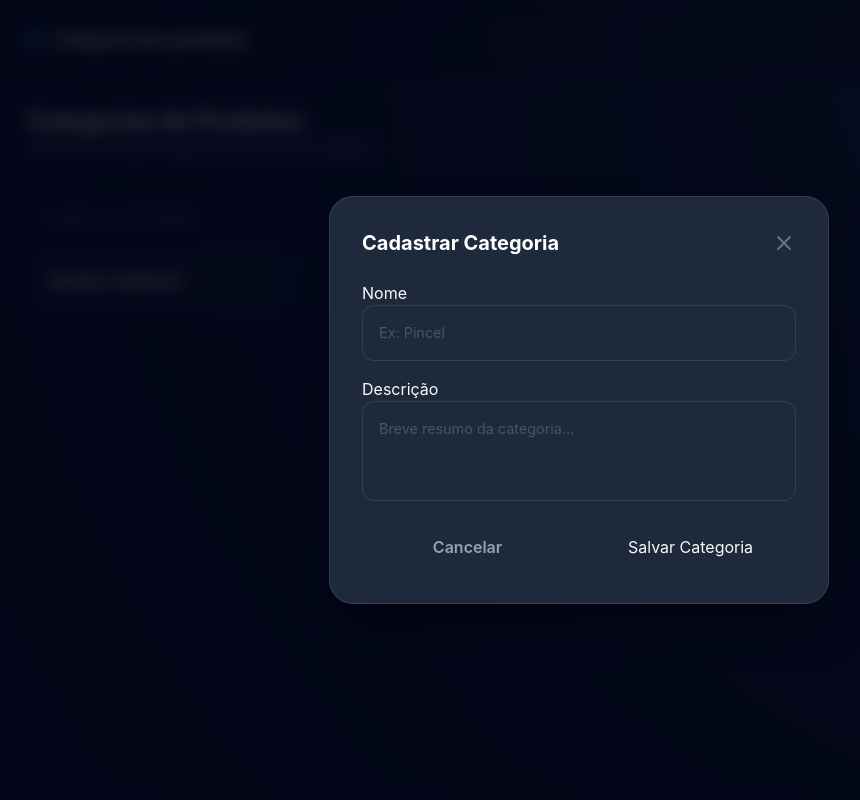
After one commit to NataRabelo/pdv, a Flask app: template app/templates/categoria/categoria.html in a window 1280 px wide, after a click on "Nova Categoria". The commit adds this page. Shown: the whole page, without its empty margins (61-921 px from the left). Run offline with Flask 3, Linux system fonts and the light colour scheme; the template is opened without the code that fills it: most values are stand-ins (such as "Sample title", 1, 10 or a date in 2020); some libraries are stand-ins or nearby versions.

Commit message:
Crud categoria

```diff
--- a/app/controllers/estoque_controller.py
+++ b/app/controllers/estoque_controller.py
@@ -10,7 +10,7 @@ def categoria():
     try:
         categorias = CategoriaService.listar()
         return render_template(
-            "categoria/listar.html",
+            "categoria/categoria.html",
             categorias=categorias
             )
 
--- a/app/repositorys/categoria_repository.py
+++ b/app/repositorys/categoria_repository.py
@@ -12,7 +12,7 @@ class CategoriaRepository():
 
     @staticmethod
     def update(categoria: CategoriaProduto):
-        db.session.commit(categoria)
+        db.session.commit()
 
         return categoria
 
--- a/app/static/css/core/core.css
+++ b/app/static/css/core/core.css
@@ -94,6 +94,47 @@ body {
 }
 
 /* =========================
+   ESTILO DE INPUT PREMIUM
+========================= */
+
+.input-field {
+    width: 100%;
+    background: rgba(15, 23, 42, 0.6); /* Slate 900 com transparência */
+    border: 1px solid rgba(255, 255, 255, 0.1); /* Borda quase invisível */
+    border-radius: 12px;
+    padding: 0.75rem 1rem; /* Padding mais equilibrado */
+    color: #f8fafc;
+    font-size: 0.95rem;
+    outline: none;
+    transition: all 0.2s cubic-bezier(0.4, 0, 0.2, 1);
+}
+
+/* Estado de Hover (Passar o mouse) */
+.input-field:hover {
+    background: rgba(15, 23, 42, 0.8);
+    border-color: rgba(56, 189, 248, 0.3); /* Um leve brilho azul */
+}
+
+/* Estado de Foco (Clicar para digitar) */
+.input-field:focus {
+    background: #0f172a; /* Fundo sólido para foco total */
+    border-color: #38bdf8; /* Azul OceanBlue */
+    box-shadow: 0 0 0 4px rgba(56, 189, 248, 0.15); /* Glow externo suave */
+}
+
+/* Placeholder (O texto de exemplo dentro) */
+.input-field::placeholder {
+    color: #475569; /* Cinza médio para não confundir com o texto digitado */
+    font-size: 0.9rem;
+}
+
+/* Ajuste para Textarea (Descrição) */
+textarea.input-field {
+    min-height: 100px;
+    resize: none;
+}
+
+/* =========================
    OCEAN BLUE - STOCK MODULE
 ========================= */
 
--- /dev/null
+++ b/app/static/css/modulos/categoria.css
@@ -0,0 +1,73 @@
+/* =========================
+   OCEAN BLUE - CATEGORIES
+========================= */
+
+/* Estilo da Tabela */
+.data-table {
+    width: 100%;
+    border-collapse: separate;
+    border-spacing: 0 8px;
+}
+
+.data-table th {
+    padding: 12px 20px;
+    text-align: left;
+    font-size: 0.75rem;
+    text-transform: uppercase;
+    letter-spacing: 0.1em;
+    color: #64748b;
+}
+
+.table-row {
+    background: rgba(30, 41, 59, 0.4);
+    transition: all 0.2s;
+}
+
+.table-row:hover {
+    background: rgba(56, 189, 248, 0.05);
+    transform: scale(1.002);
+}
+
+.table-cell {
+    padding: 16px 20px;
+    border-top: 1px solid rgba(255, 255, 255, 0.05);
+    border-bottom: 1px solid rgba(255, 255, 255, 0.05);
+}
+
+.table-cell:first-child { border-left: 1px solid rgba(255, 255, 255, 0.05); border-radius: 12px 0 0 12px; }
+.table-cell:last-child { border-right: 1px solid rgba(255, 255, 255, 0.05); border-radius: 0 12px 12px 0; }
+
+/* Modal Overlay */
+.modal-overlay {
+    position: fixed;
+    inset: 0;
+    background: rgba(2, 6, 23, 0.8);
+    backdrop-filter: blur(8px);
+    display: none; /* Controlado via JS */
+    align-items: center;
+    justify-content: center;
+    z-index: 1000;
+}
+
+.modal-content {
+    width: 100%;
+    max-width: 500px;
+    background: #1e293b;
+    border: 1px solid rgba(255, 255, 255, 0.1);
+    border-radius: 24px;
+    box-shadow: 0 25px 50px -12px rgba(0, 0, 0, 0.5);
+    animation: modalIn 0.3s cubic-bezier(0.34, 1.56, 0.64, 1);
+}
+
+@keyframes modalIn {
+    from { transform: scale(0.9); opacity: 0; }
+    to { transform: scale(1); opacity: 1; }
+}
+
+.input-field {
+  background: transparent;
+  color: white;
+  outline: none;
+  width: 100%;
+  padding: 1rem;
+}
--- /dev/null
+++ b/app/static/js/module/categoria.js
@@ -0,0 +1,29 @@
+lucide.createIcons();
+
+function openModal(id) {
+  const modal = document.getElementById(id);
+  modal.style.display = "flex";
+}
+
+function closeModal(id) {
+  const modal = document.getElementById(id);
+  modal.style.display = "none";
+}
+
+function abrirModalEdicao(id, nome, descricao) {
+    document.getElementById('edit-id').value = id;
+    document.getElementById('edit-nome').value = nome;
+    document.getElementById('edit-descricao').value = descricao;
+
+    // Define a action do form dinamicamente
+    document.getElementById('form-edicao').action = `/editar-categoria/${id}`;
+
+    openModal('modal-edicao');
+}
+
+// Fechar ao clicar fora do modal
+window.onclick = function (event) {
+  if (event.target.classList.contains("modal-overlay")) {
+    event.target.style.display = "none";
+  }
+};
--- a/app/templates/bases/base.html
+++ b/app/templates/bases/base.html
@@ -8,7 +8,7 @@
 
   <script src="https://cdn.tailwindcss.com"></script>
   <script src="https://unpkg.com/lucide@latest"></script>
-  <link rel="stylesheet" href="{{ url_for('static', filename='css/core.css') }}">
+  <link rel="stylesheet" href="{{ url_for('static', filename='css/core/core.css') }}">
 
   {% block styles %}{% endblock %}
 </head>
--- /dev/null
+++ b/app/templates/categoria/categoria.html
@@ -0,0 +1,81 @@
+{% extends "bases/base.html" %}
+
+{% block title %}OceanBlue • Categorias{% endblock %}
+
+{% block body_class %}
+min-h-screen flex flex-col
+{% endblock %}
+
+{% block styles %}
+<link rel="stylesheet" href="{{ url_for('static', filename='css/modulos/categoria.css') }}">
+{% endblock %}
+
+{% block content %}
+{% set modulo_name = "Categoria dos produtos" %}
+{% include "componentes/header_subpages.html"%}
+
+<main class="flex-1 max-w-6xl mx-auto w-full p-6">
+
+    <div class="flex flex-col md:flex-row justify-between items-start md:items-center mb-8 gap-4">
+        <div>
+            <h2 class="text-2xl font-bold text-white">Categorias de Produtos</h2>
+            <p class="text-slate-400 text-sm">Gerencie os grupos organizacionais do seu estoque.</p>
+        </div>
+        <button onclick="openModal('modal-cadastro')" class="btn-submit !w-auto px-6 flex items-center gap-2">
+            <i data-lucide="plus" class="w-4 h-4"></i> Nova Categoria
+        </button>
+    </div>
+
+    <div>
+        <table class="data-table">
+            <thead>
+                <tr>
+                    <th>Nome da Categoria</th>
+                    <th>Descrição</th>
+                    <th class="text-right">Ações</th>
+                </tr>
+            </thead>
+            <tbody>
+                {% for categoria in categorias %}
+                <tr class="table-row">
+                    <td class="table-cell font-semibold text-white">
+                        {{ categoria.nome }}
+                    </td>
+                    <td class="table-cell text-slate-400">
+                        {{ categoria.descricao }}
+                    </td>
+                    <td class="table-cell text-right">
+                        <div class="flex justify-end gap-2">
+
+                            <!-- EDITAR -->
+                            <button
+                                onclick="abrirModalEdicao('{{ categoria.id }}', '{{ categoria.nome }}', '{{ categoria.descricao }}')"
+                                class="p-2 hover:bg-sky-500/10 text-sky-400 rounded-lg transition-colors">
+                                <i data-lucide="edit-3" class="w-4 h-4"></i>
+                            </button>
+
+                            <!-- DELETAR -->
+                            <form method="POST" action="{{ url_for('categoria.deletar', id=categoria.id) }}">
+                                <button type="submit"
+                                    class="p-2 hover:bg-rose-500/10 text-rose-400 rounded-lg transition-colors">
+                                    <i data-lucide="trash-2" class="w-4 h-4"></i>
+                                </button>
+                            </form>
+
+                        </div>
+                    </td>
+                </tr>
+                {% endfor %}
+            </tbody>
+        </table>
+    </div>
+</main>
+{% include "categoria/modal_cadastrar.html"%}
+{% include "categoria/modal_editar.html"%}
+
+{% endblock %}
+
+{% block scripts %}
+<script src="{{ url_for('static', filename='js/header/header.js') }}"></script>
+<script src="{{ url_for('static', filename='js/module/categoria.js') }}"></script>
+{% endblock %}
--- /dev/null
+++ b/app/templates/categoria/modal_cadastrar.html
@@ -0,0 +1,25 @@
+<div id="modal-cadastro" class="modal-overlay">
+    <div class="modal-content p-8">
+        <div class="flex justify-between items-center mb-6">
+            <h3 class="text-xl font-bold text-white">Cadastrar Categoria</h3>
+            <button onclick="closeModal('modal-cadastro')" class="text-slate-500 hover:text-white"><i
+                    data-lucide="x"></i></button>
+        </div>
+
+        <form action="/cadastrar-categoria" method="POST" class="space-y-4" >
+            <div>
+                <label class="input-label">Nome</label>
+                <input type="text" id="nome" name="nome" class="input-field" placeholder="Ex: Pincel">
+            </div>
+            <div>
+                <label class="input-label">Descrição</label>
+                <textarea class="input-field h-24 resize-none" id="descricao" name="descricao" placeholder="Breve resumo da categoria..."></textarea>
+            </div>
+            <div class="flex gap-3 mt-8">
+                <button type="button" onclick="closeModal('modal-cadastro')"
+                    class="flex-1 py-3 text-slate-400 font-semibold hover:bg-white/5 rounded-xl transition-all">Cancelar</button>
+                <button type="submit" class="btn-submit flex-1">Salvar Categoria</button>
+            </div>
+        </form>
+    </div>
+</div>
--- /dev/null
+++ b/app/templates/categoria/modal_editar.html
@@ -0,0 +1,26 @@
+<div id="modal-edicao" class="modal-overlay">
+    <div class="modal-content p-8">
+        <div class="flex justify-between items-center mb-6">
+            <h3 class="text-xl font-bold text-white">Editar Categoria</h3>
+            <button onclick="closeModal('modal-edicao')" class="text-slate-500 hover:text-white"><i
+                    data-lucide="x"></i></button>
+        </div>
+
+        <form id="form-edicao" action="#" method="POST" class="space-y-4" >
+            <input type="text" id="edit-id" name="edit-id" hidden>
+            <div>
+                <label class="input-label">Nome</label>
+                <input type="text" id="edit-nome" name="edit-nome" class="input-field" placeholder="Ex: Pincel">
+            </div>
+            <div>
+                <label class="input-label">Descrição</label>
+                <textarea class="input-field h-24 resize-none" id="edit-descricao" name="edit-descricao" placeholder="Breve resumo da categoria..."></textarea>
+            </div>
+            <div class="flex gap-3 mt-8">
+                <button type="button" onclick="closeModal('modal-cadastro')"
+                    class="flex-1 py-3 text-slate-400 font-semibold hover:bg-white/5 rounded-xl transition-all">Cancelar</button>
+                <button type="submit" class="btn-submit flex-1">Salvar Categoria</button>
+            </div>
+        </form>
+    </div>
+</div>
--- a/app/templates/pages/home_estoque.html
+++ b/app/templates/pages/home_estoque.html
@@ -1,4 +1,3 @@
-
 {% extends "bases/base.html" %}
 
 {% block title %}OceanBlue • Estoque{% endblock %}
```
Also changed, not shown: app/controllers/categoria_controller.py (+32 -6 lines), app/controllers/main_controller.py (+13 -0 lines), app/security/jwt.py (+14 -3 lines), app/services/categoria_service.py (+12 -5 lines), app/templates/categoria/listar.html (deleted, +0 -17 lines), app/templates/categoria/cadastrar.html (deleted).
